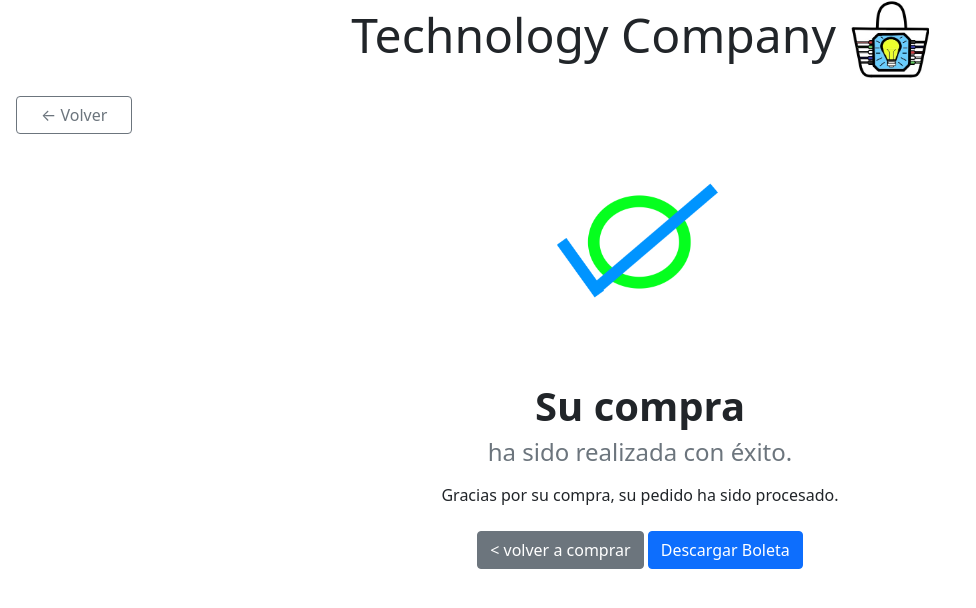
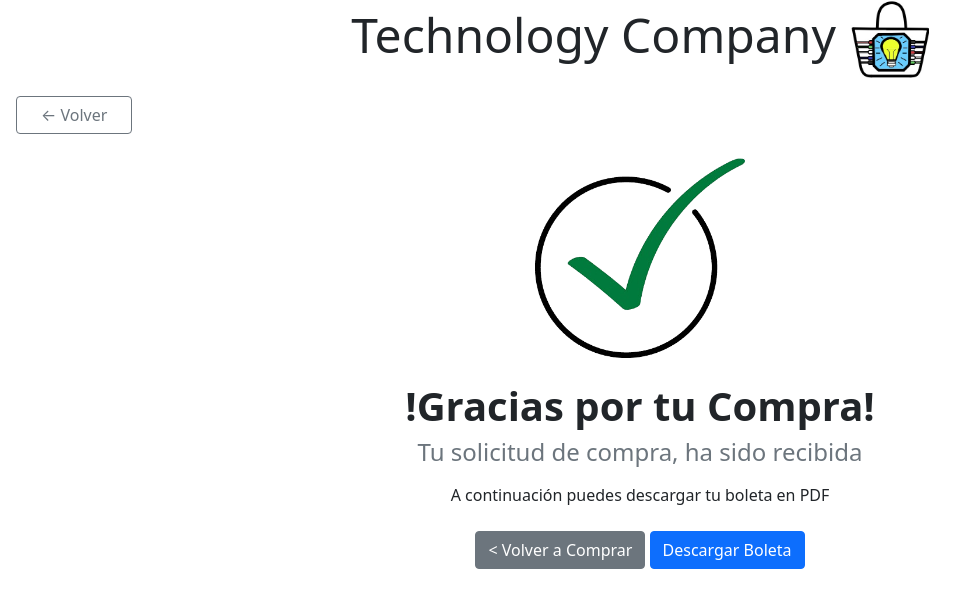
Before and after one commit to Naacho-mp/backend_progra, a Django app: page /pagado/ in a window 1280 px wide. Shown: the top 608 px of the page, without its empty margins (0-976 px from the left). Run offline with Django 5.2, Linux system fonts and the light colour scheme; the visitor is signed in with stand-in values (Sample User, id 1).

Commit message:
cambios logo pagado

```diff
--- a/backend_tienda/backend/carrito/templates/carrito/pagado.html
+++ b/backend_tienda/backend/carrito/templates/carrito/pagado.html
@@ -22,16 +22,16 @@
         </div>
 
         <div class="text-center my-4">
-            <img src="{% static 'imagenes/comprado.png' %}" height="200" alt="Compra realizada">
+            <img src="{% static 'imagenes/logo_compra2.png' %}" height="200" alt="Compra realizada">
         </div>
 
         <div class="text-center">
-            <h1 class="fw-bold">Su compra</h1>
-            <h4 class="text-muted">ha sido realizada con éxito.</h4>
-            <p class="mt-3">Gracias por su compra, su pedido ha sido procesado.</p>
+            <h1 class="fw-bold">!Gracias por tu Compra!</h1>
+            <h4 class="text-muted">Tu solicitud de compra, ha sido recibida</h4>
+            <p class="mt-3">A continuación puedes descargar tu boleta en PDF</p>
         </div>
         <div class="text-center mt-4">
-            <a href="{% url 'mostrar_productos' %}" class="btn btn-secondary"> < volver a comprar</a>
+            <a href="{% url 'mostrar_productos' %}" class="btn btn-secondary"> < Volver a Comprar</a>
             <a href="{% url 'generar_boleta_productos' %}" class="btn btn-primary">Descargar Boleta</a>
         </div>
     </body>
```
Also changed, not shown: backend_tienda/backend/static/imagenes/logo_compra2.png (added).
